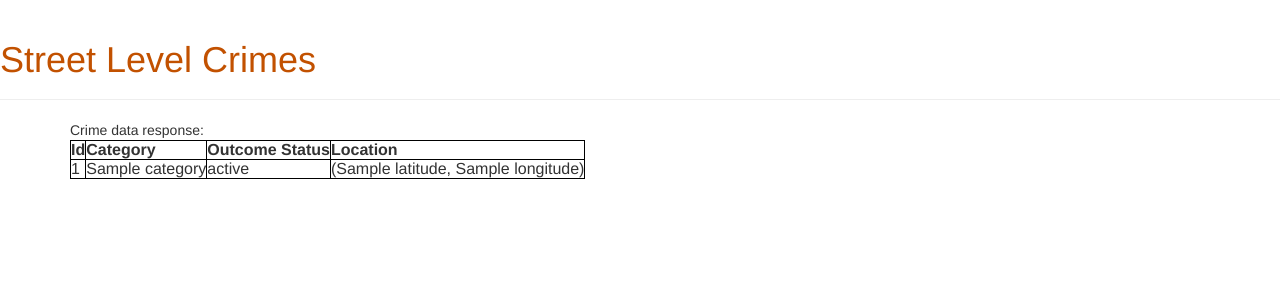
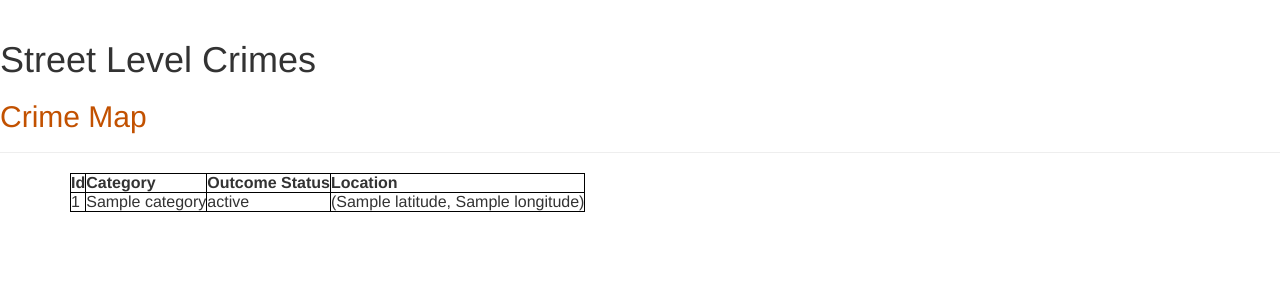
Before and after one commit to samisnotinsane/hack-the-police-4, a Django app: page / in a window 1280 px wide. Shown: the top 300 px of the page. Run offline with Django 3.2, Linux system fonts and the light colour scheme; tables that the repository leaves empty hold one stand-in row (values such as "Sample post"); a database or web service that is not in the repository returns one stand-in record (values such as "Sample title"); data that the repository does not hold is empty; some libraries are stand-ins or nearby versions.

Commit message:
Adding crime map blank page and js script

```diff
--- a/street_level_crimes/static/street_level_crimes/js/app.js
+++ b/street_level_crimes/static/street_level_crimes/js/app.js
@@ -1 +1,2 @@
 // App level, global js script
+console.log("app.js is working")
--- a/street_level_crimes/templates/street_level_crimes/index.html
+++ b/street_level_crimes/templates/street_level_crimes/index.html
@@ -9,14 +9,14 @@
     </head>
     <body>
         <div class="page-header">
-            <h1><a href="#">Street Level Crimes</a></h1>
+            <h1>Street Level Crimes</h1>
+            <h2><a href="/crime-map">Crime Map</a></h2>
         </div>
 
         <div class="content container">
             <div class="row">
                 <div class="col-md-8">
                     {% if crimes_list %}
-                    Crime data response: <br/>
                     <table>
                         <tr>
                             <th>Id</th>
--- a/street_level_crimes/urls.py
+++ b/street_level_crimes/urls.py
@@ -5,4 +5,5 @@ from . import views
 urlpatterns = [
     path('', views.index, name='index'),
     path('police-form', views.police_form, name='police_form'),
+    path('crime-map', views.crime_map, name='crime_map'),
 ]
--- a/street_level_crimes/views.py
+++ b/street_level_crimes/views.py
@@ -20,3 +20,6 @@ def police_form(request):
     services.post_json("http://bugs.python.org", all_categories_json)
     print(all_categories_json)
     return render(request, 'street_level_crimes/police_form.html', {})
+
+def crime_map(request):
+    return render(request, 'street_level_crimes/crime_map.html', {})
```
Also changed, not shown: street_level_crimes/templates/street_level_crimes/crime_map.html (added, +16 -0 lines).
